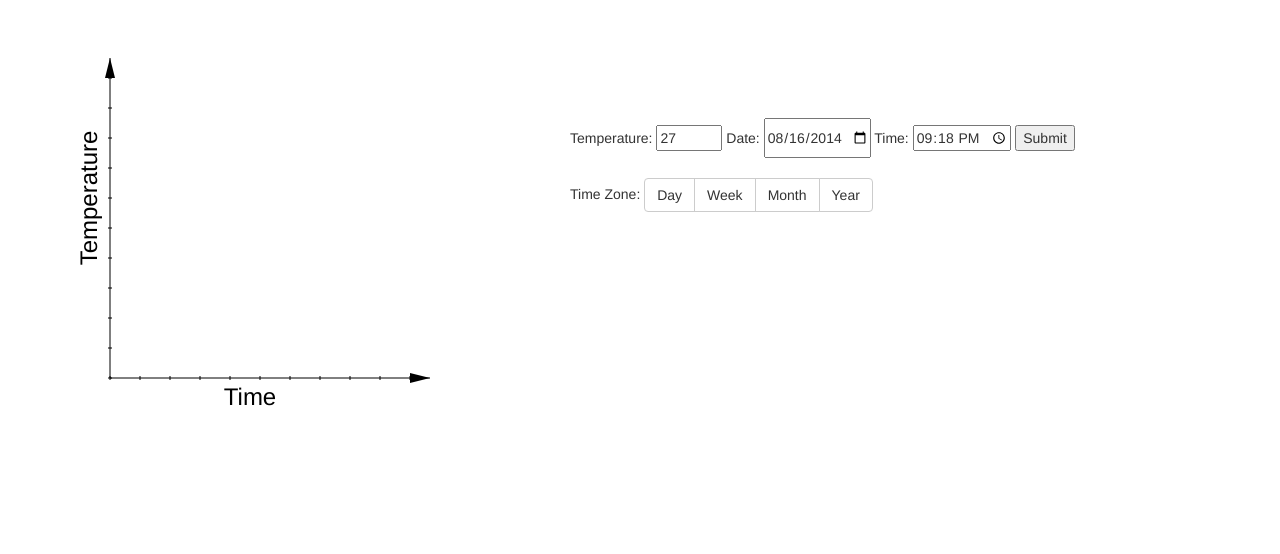
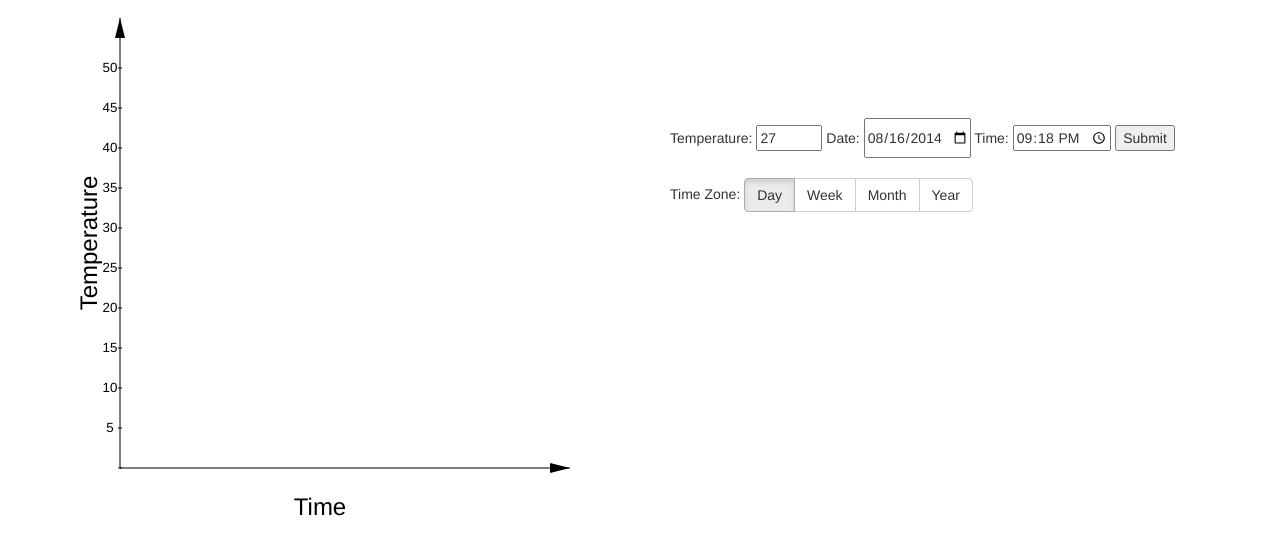
Before and after one commit to vvaleron/my-personal-site, a website: page app/index.html at #/projects/charts in a window 1280 px wide. Shown: the part 54-608 px from the top of the page. Drawn offline with Linux system fonts and the light colour scheme.

Commit message:
implement logic fpr repaint divisions

```diff
--- a/app/components/projects/charts/charts-paint-factory.js
+++ b/app/components/projects/charts/charts-paint-factory.js
@@ -4,7 +4,9 @@ appContainer.
   	function chartInit(canvas){
   		this.applyMethods(canvas);
 
-  		canvas.chart = {};
+  		canvas.chart = {
+          maxTemperature: 50
+      };
       canvas.chart.size = {
         	width: canvas.width,
         	height: canvas.height,
@@ -32,7 +34,6 @@ appContainer.
             inHours = hours + minutes/60;
 
             return inHours * chart.getHourPxl();
-
       };
       canvas.chart.getYPoint = function(temperature) {
           return temperature * canvas.chart.getTempPxl();
@@ -52,56 +53,98 @@ appContainer.
 
   	function repaintDivisions(){
   		var context = this.getContext('2d'),
-  			size = this.chart.size;
+  			size = this.chart.size,
+        timeZone = this.chart.timeZone,
+        divisionInHours = 2,
+        divisionInCelsius = 5,
+        horizontalDivisionsCount,
+        horizontalDivisionInPixel,
+        verticalDivisionsCount,
+        verticalDivisionInPixel;
+
+      if (timeZone == "Day") {
+          horizontalDivisionsCount = 24 / divisionInHours;
+          horizontalDivisionInPixel = (size.width - size.left - 50) / horizontalDivisionsCount;
+      }
+
+      verticalDivisionsCount = this.chart.maxTemperature / divisionInCelsius;
+      verticalDivisionInPixel = (size.height - size.top - 50) / verticalDivisionsCount;
+
+      size.horizontalDivision = horizontalDivisionInPixel;
+      size.verticalDivision = verticalDivisionInPixel;
+
+        //horizontal divisions
+        var currentHorizontalDivision = 0;
+        for (i=0; i <= horizontalDivisionsCount; i++){
+        	var currentX = size.left + (size.horizontalDivision * i);
+        	context.beginPath();
+        	context.moveTo(currentX, size.bottom + 2);
+        	context.lineTo(currentX, size.bottom - 2);
+        	context.stroke();
+
+          //horizontal text
+          if (currentHorizontalDivision) {
+            context.fillStyle = "black";
+            context.font = "10pt Helvetica";
+            context.textAlign = "center";
+            context.textBaseline = "middle";
+            context.fillText(currentHorizontalDivision * divisionInHours, currentX , size.bottom + 20);
+          }
+          ++currentHorizontalDivision;
+        }
 
         //vertical divisions
-        for (i=0; i < (size.bottom - size.top) / size.verticalDivision; i++){
+        var currentVerticalDivision = 0;
+        for (i=0; i <= verticalDivisionsCount; i++){
           var currentY = size.bottom - (size.verticalDivision * i);
           context.beginPath();
           context.moveTo(size.left - 2, currentY);
           context.lineTo(size.left + 2, currentY);
           context.stroke();
+
+          //vertical text
+          if (currentVerticalDivision) {
+            context.fillStyle = "black";
+            context.font = "10pt Helvetica";
+            context.textAlign = "center";
+            context.textBaseline = "middle";
+            context.fillText(currentVerticalDivision * divisionInCelsius, size.left - 10, currentY);
           }
-
-        //horizontal divisions
-        for (i=0; i < (size.right - size.left) / size.horizontalDivision; i++){
-        	var currentX = size.left + (size.horizontalDivision * i);
-        	context.beginPath();
-        	context.moveTo(currentX, size.bottom + 2);
-        	context.lineTo(currentX, size.bottom - 2);
-        	context.stroke();
+          ++currentVerticalDivision;
         }
   	};
 
     function repaintBackground(){
         var canvas = this,
         	context = canvas.getContext('2d'),
-        	top = canvas.chart.size.top,
-        	bottom = canvas.chart.size.bottom,
-        	left = canvas.chart.size.left,
-        	right = canvas.chart.size.right;
+          size = canvas.chart.size,
+          width = size.width,
+        	top = size.top,
+        	bottom = size.bottom,
+        	left = size.left,
+        	right = size.right;
 
         //vertical and horizontal lines
         context.beginPath();
-        context.moveTo(left, top);
+        context.moveTo(left, 0);
         context.lineTo(left, bottom);
-        context.lineTo(right, bottom);
+        context.lineTo(width, bottom);
         context.stroke();
 
         //arrow for vertical line
         context.beginPath();
-        context.moveTo(left, top);
-        context.lineTo(left-5, top+20);
-        context.lineTo(left+5, top+20);
-        context.lineTo(left, top);
+        context.moveTo(left, 0);
+        context.lineTo(left-5, 20);
+        context.lineTo(left+5, 20);
+        context.lineTo(left, 0);
         context.fill();
 
         //arrow for horizontal line
         context.beginPath();
-        context.moveTo(right, bottom);
-        context.lineTo(right-20, bottom-5);
-        context.lineTo(right-20, bottom+5);
-        context.lineTo(right, bottom);
+        context.moveTo(width, bottom);
+        context.lineTo(width-20, bottom-5);
+        context.lineTo(width-20, bottom+5);
+        context.lineTo(width, bottom);
         context.fill();
 
         //horizontal text
@@ -109,7 +152,7 @@ appContainer.
         context.font = "18pt Helvetica";
         context.textAlign = "center";
         context.textBaseline = "middle";
-        context.fillText("Time", right / 2 ,canvas.height - 20);
+        context.fillText("Time", width / 2 ,canvas.height - 10);
 
 
         //vertical text
@@ -134,26 +177,32 @@ appContainer.
 
       // Create mock points for dev
       if (points && points.length < 10){
-        for (var i=0; i < 1000; i++){
-         var point = {};
+        var hours = 1,
+            temperature = 1;
+
+        for (var i=0; i < 24; i++){
+         var point = {},
+             hours = Math.round(hours),
+             minutes = hours != 24 ? Math.round(Math.random() * 60) : "00";
+
           point.date = "" + Math.round(Math.random() * 2014) + '-' + Math.round(Math.random() * 12) + '-' + Math.round(Math.random() * 30);
-          point.time = ""+ Math.round(Math.random() * 24) + ':'+ Math.round(Math.random() * 60);
-          point.temperature = Math.round(Math.random() * 50);
+          point.time = ""+ hours + ':'+ minutes;
+          point.temperature = Math.round(temperature);
 
          points.push(point);
+
+         hours != 24 ? ++hours : hours = 1;
+         temperature != 50 ? ++temperature : temperature = 1;
         }
       }
       //
       points.forEach(function(point, index, points){
-
           var hours = +point.time.split(':')[0],
               minutes = +point.time.split(':')[1],
               temperature = point.temperature;
 
           var x = this.chart.getXPoint(hours,minutes) + this.chart.size.left,
-              y = this.chart.getYPoint(temperature) + this.chart.size.top;
-
-
+              y = this.chart.size.bottom - this.chart.getYPoint(temperature);
 
           context.beginPath();
           context.moveTo(x, y);
--- a/app/components/projects/charts/chartsContent.html
+++ b/app/components/projects/charts/chartsContent.html
@@ -1,5 +1,5 @@
 <div class="charts container">
-	<canvas class='temperature-chart wrapper' width="400" height="400" ng-init="paint.chartInit(canvas)"></canvas>
+	<canvas class='temperature-chart wrapper' width="500" height="500" ng-init="paint.chartInit(canvas)"></canvas>
 
 	<div class='control' style='display:inline-block;'>
 		<form name="temperatureForm" ng-submit="submitTemperature()" class="my-form">
@@ -21,7 +21,7 @@
 
 		 Time Zone:
 			<div class="time-zone btn-group">
-			  <button type="button" class="btn btn-default">Day</button>
+			  <button type="button" class="btn btn-default active">Day</button>
 			  <button type="button" class="btn btn-default">Week</button>
 			  <button type="button" class="btn btn-default">Month</button>
 			  <button type="button" class="btn btn-default">Year</button>
```
Lines whose indentation alone changed are shown as unchanged.
